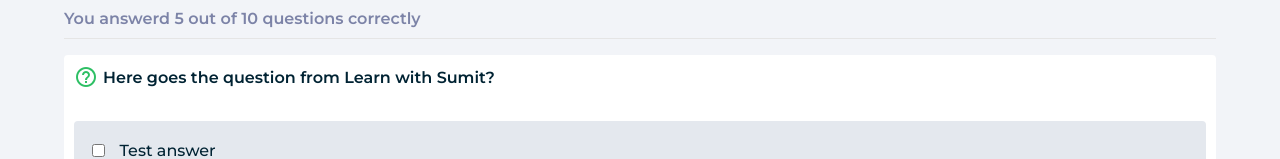
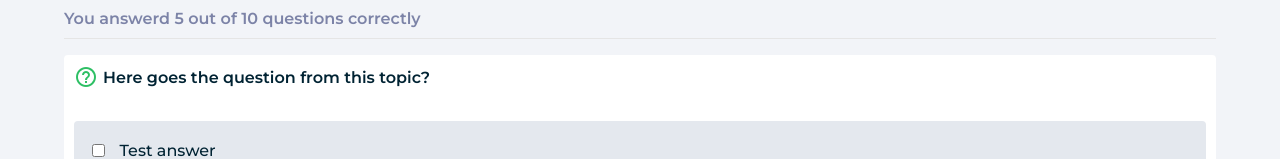
Before and after one commit to sodium000/QuizExam-Application, a React (Vite) app: page /Result in a window 1280 px wide. Shown: the part 468-627 px from the top of the page. Built offline with nearby package versions, Linux system fonts and the light colour scheme.

Commit message:
name change

```diff
--- a/src/Components/Question.jsx
+++ b/src/Components/Question.jsx
@@ -6,7 +6,7 @@ export default function Question() {
     <div className={classes.question}>
       <div className={classes.qtitle}>
         <span className="material-icons-outlined"> help_outline </span>
-        Here goes the question from Learn with Sumit?
+        Here goes the question from this topic?
       </div>
       <Answers />
     </div>
```
